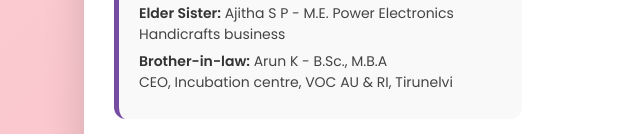
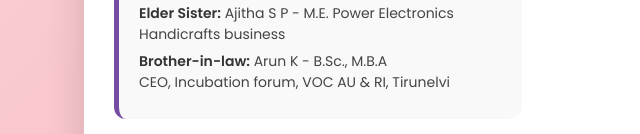
Before and after one commit to Mithun006/Personal, a plain HTML site: page index.html in a window 1280 px wide. Shown: the part 818-952 px from the top of the page, 106-746 px from the left. Drawn offline with Linux system fonts and the light colour scheme.

Commit message:
Update index.html

```diff
--- a/index.html
+++ b/index.html
@@ -229,7 +229,7 @@
             <p><span class="label">Elder Sister:</span> Ajitha S P - M.E. Power Electronics <br>
                                                    Handicrafts business</p>
             <p><span class="label">Brother-in-law:</span> Arun K - B.Sc., M.B.A <br>
-                                                   CEO, Incubation centre, VOC AU & RI, Tirunelvi</p>
+                                                   CEO, Incubation forum, VOC AU & RI, Tirunelvi</p>
         </div>
 
         <div class="card about">
```
